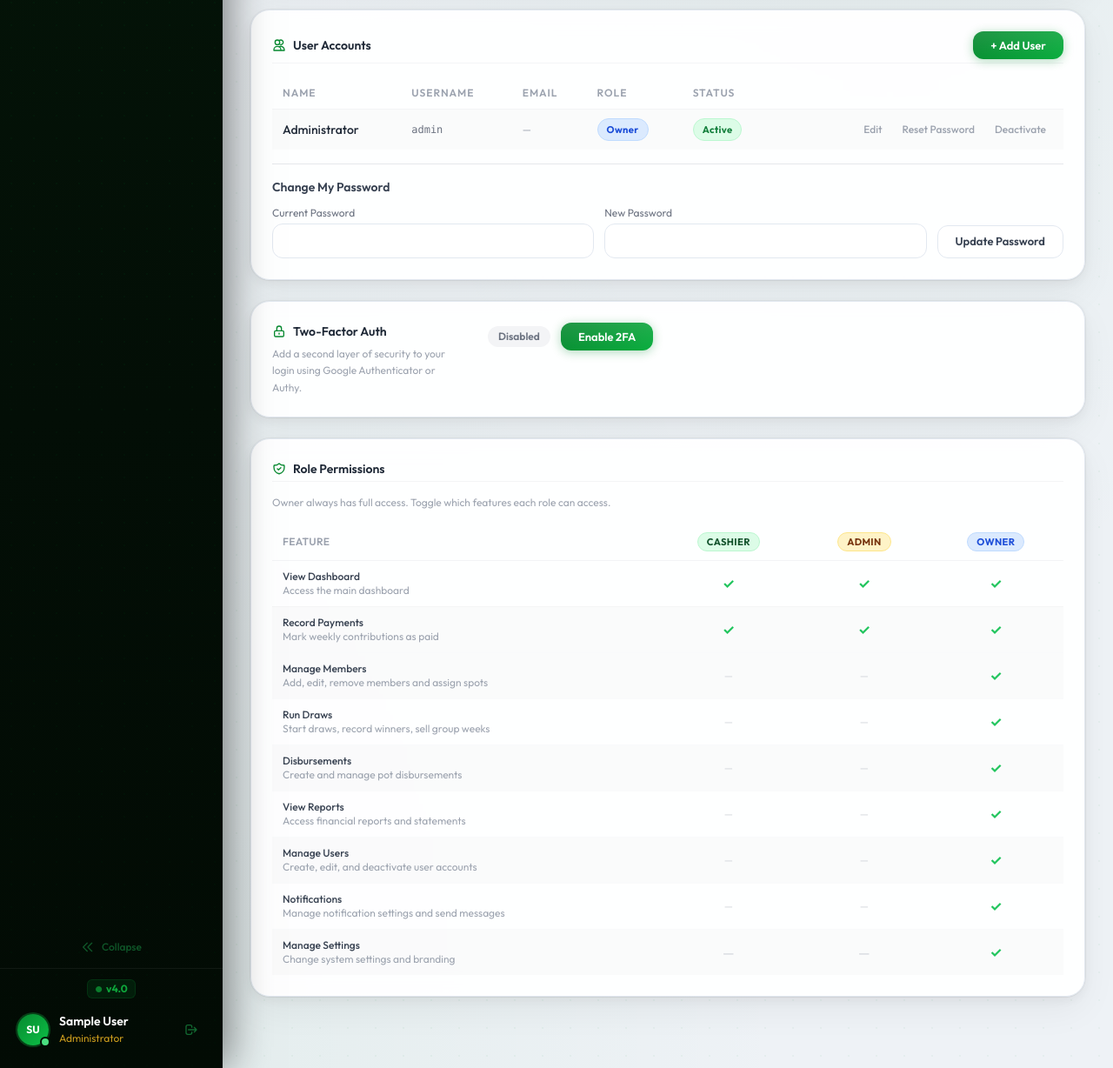
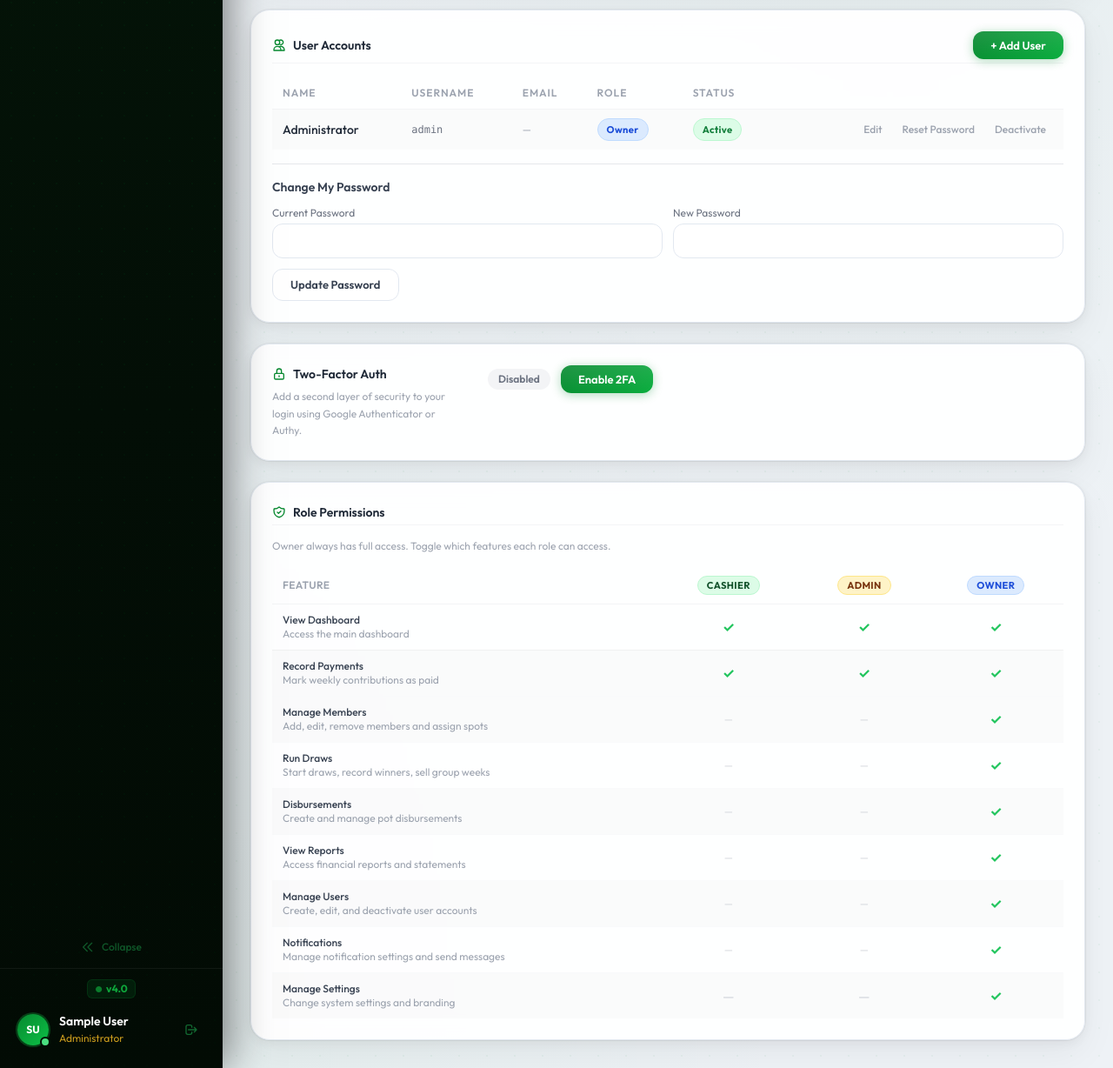
Before and after one commit to tesfaedu21-web/equb, a FastAPI app: page /settings in a window 1280 px wide. Shown: the part 946-2174 px from the top of the page at 87% size. Run offline with FastAPI, Linux system fonts and the light colour scheme; the visitor is signed in with stand-in values (Sample User, id 1); data comes from the database, SQL or seed files in the repository; data that the repository does not hold is empty; some libraries are stand-ins or nearby versions.

Commit message:
Fix Change Password layout: grid instead of flex-end to prevent strength bar misalignment

```diff
--- a/templates/settings.html
+++ b/templates/settings.html
@@ -229,12 +229,12 @@
     <!-- Change own password -->
     <div class="border-t pt-4">
       <h3 class="text-sm font-semibold text-gray-700 mb-3">Change My Password</h3>
-      <div class="flex flex-col sm:flex-row gap-3 sm:items-end">
-        <div class="flex-1">
+      <div class="grid grid-cols-1 sm:grid-cols-2 gap-3 mb-3">
+        <div>
           <label class="block text-xs text-gray-500 mb-1">Current Password</label>
           <input x-model="pwd.current" type="password"/>
         </div>
-        <div class="flex-1">
+        <div>
           <label class="block text-xs text-gray-500 mb-1">New Password</label>
           <input x-model="pwd.new" type="password"/>
           <div x-show="pwd.new.length > 0" class="mt-1.5 flex items-center gap-2">
@@ -251,8 +251,8 @@
                   x-text="pwd.new.length < 6 ? 'Weak' : pwd.new.length < 10 ? 'Fair' : 'Strong'"></span>
           </div>
         </div>
-        <button @click="changePassword()" class="btn-secondary sm:flex-shrink-0">Update Password</button>
       </div>
+      <button @click="changePassword()" class="btn-secondary">Update Password</button>
     </div>
   </div>
 
```
